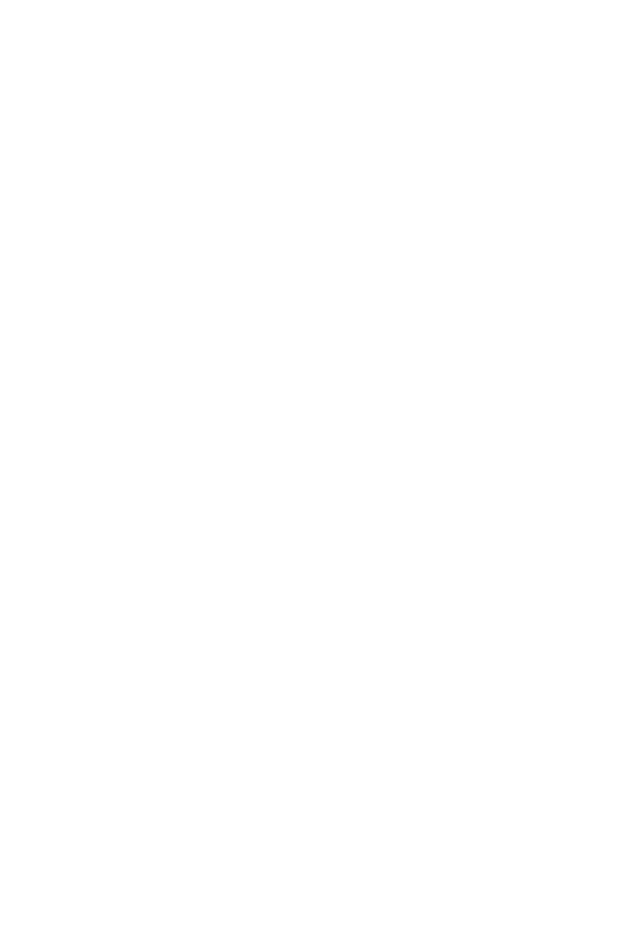
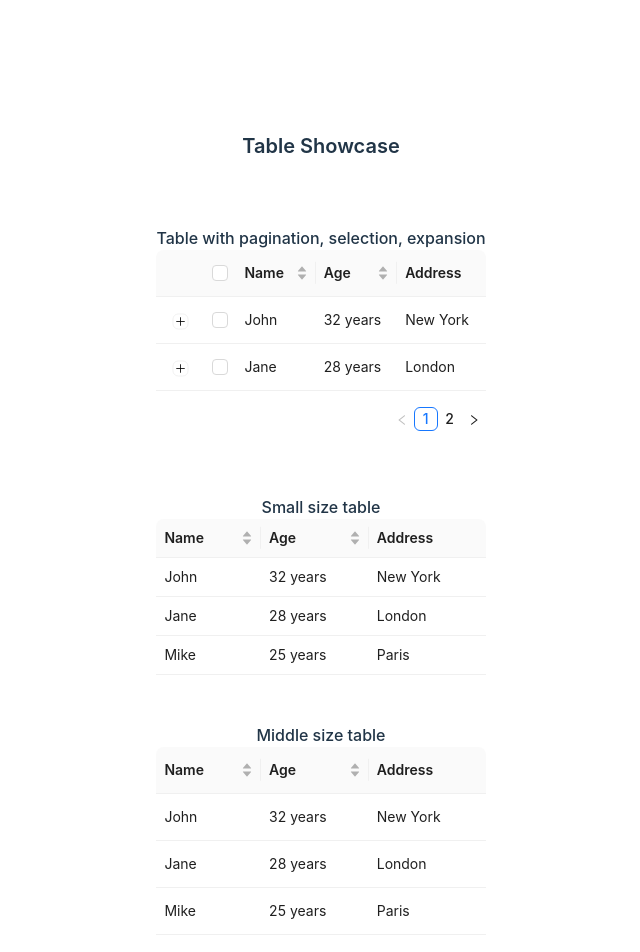
Before and after one commit to thanhbinh02/react-cypress-template, a React (Vite) app: page /table in a window 1280 px wide. Before the commit this address had no page. Shown: the top 952 px of the page, without its empty margins (319-959 px from the left). Before the commit the page ends 800 px from the top, so only its background shows below. Built offline with nearby package versions, Linux system fonts and the light colour scheme.

Commit message:
khoa.nguyen: table

```diff
--- a/src/App.tsx
+++ b/src/App.tsx
@@ -18,6 +18,7 @@
 import SpinShowcasePage from './pages/spin-showcase-page';
 import CheckboxShowcasePage from './pages/checkbox-showcase-page';
 import DatePickerShowcasePage from './pages/date-picker-showcase-page';
+import TableShowcasePage from './pages/table-showcase-page';
 
 function App() {
   return (
@@ -39,6 +40,7 @@
         <Route path='/spin' element={<SpinShowcasePage />} />
         <Route path='/checkbox' element={<CheckboxShowcasePage />} />
         <Route path='/date-picker' element={<DatePickerShowcasePage />} />
+        <Route path='/table' element={<TableShowcasePage />} />
       </Routes>
     </Router>
   );
--- a/src/pages/home.tsx
+++ b/src/pages/home.tsx
@@ -13,6 +13,11 @@
   { path: '/tooltip', text: 'Go to Tooltip Showcase' },
   { path: '/tag', text: 'Go to Tag Showcase' },
   { path: '/input-number', text: 'Go to Input Number Showcase' },
+  { path: '/pop-confirm', text: 'Go to Pop Confirm Showcase' },
+  { path: '/spin', text: 'Go to Spin Showcase' },
+  { path: '/checkbox', text: 'Go to Checkbox Showcase' },
+  { path: '/date-picker', text: 'Go to Date Picker Showcase' },
+  { path: '/table', text: 'Go to Table Showcase' },
 ];
 
 const HomePage = () => {
@@ -27,16 +32,6 @@
           </Button>
         </Link>
       ))}
-      <Button onClick={() => navigate('/pop-confirm')}>
-        Go to Pop Confirm Showcase
-      </Button>
-      <Button onClick={() => navigate('/spin')}>Go to Spin Showcase</Button>
-      <Button onClick={() => navigate('/checkbox')}>
-        Go to Checkbox Showcase
-      </Button>
-      <Button onClick={() => navigate('/date-picker')}>
-        Go to Date Picker Showcase
-      </Button>
     </div>
   );
 };
--- /dev/null
+++ b/src/pages/table-showcase-page.tsx
@@ -0,0 +1,150 @@
+import React from 'react';
+import { Table, Space } from 'antd';
+import type { TableProps } from 'antd';
+
+interface DataType {
+  key: string;
+  name: string;
+  age: number;
+  address: string;
+}
+
+const dataSource: DataType[] = [
+  { key: '1', name: 'John', age: 32, address: 'New York' },
+  { key: '2', name: 'Jane', age: 28, address: 'London' },
+  { key: '3', name: 'Mike', age: 25, address: 'Paris' },
+];
+
+const columns: TableProps<DataType>['columns'] = [
+  {
+    title: 'Name',
+    dataIndex: 'name',
+    key: 'name',
+    sorter: (a: DataType, b: DataType) => a.name.localeCompare(b.name),
+  },
+  {
+    title: 'Age',
+    dataIndex: 'age',
+    key: 'age',
+    sorter: (a: DataType, b: DataType) => a.age - b.age,
+    render: (age: number) => <span data-testid='age-cell'>{age} years</span>,
+  },
+  {
+    title: 'Address',
+    dataIndex: 'address',
+    key: 'address',
+  },
+];
+
+// Row expansion
+const expandedRowRender = (record: DataType) => (
+  <p style={{ margin: 0 }}>Expanded content for {record.name}</p>
+);
+
+// Row selection
+const rowSelection = {
+  onChange: (selectedRowKeys: React.Key[]) => {
+    console.log('Selected Row Keys:', selectedRowKeys);
+  },
+};
+
+const expandedRowRenderNested = () => {
+  const nestedColumns = [
+    { title: 'Date', dataIndex: 'date', key: 'date' },
+    { title: 'Value', dataIndex: 'value', key: 'value' },
+  ];
+  const nestedData = [
+    { key: '1', date: '2024-01-01', value: 100 },
+    { key: '2', date: '2024-01-02', value: 200 },
+  ];
+
+  return (
+    <Table
+      dataSource={nestedData}
+      columns={nestedColumns}
+      pagination={false}
+      data-testid='nested-table'
+      rowKey='key'
+    />
+  );
+};
+
+export default function TableShowcasePage() {
+  return (
+    <div style={{ marginTop: 100 }}>
+      <h2 className='text-xl font-semibold'>Table Showcase</h2>
+      <Space direction='vertical' size={48}>
+        {' '}
+        {/* Tăng size để cách đều hơn giữa các table */}
+        <div>
+          <p className='font-medium'>Table with pagination, selection, expansion</p>
+          <Table
+            dataSource={dataSource}
+            columns={columns}
+            rowSelection={rowSelection}
+            expandedRowRender={expandedRowRender}
+            pagination={{ pageSize: 2 }}
+            size='middle'
+            data-testid='antd-table'
+            rowKey='key'
+          />
+        </div>
+        <div>
+          <p className='font-medium'>Small size table</p>
+          <Table
+            dataSource={dataSource}
+            columns={columns}
+            size='small'
+            pagination={false}
+            data-testid='small-table'
+            rowKey='key'
+          />
+        </div>
+        <div>
+          <p className='font-medium'>Middle size table</p>
+          <Table
+            dataSource={dataSource}
+            columns={columns}
+            size='middle'
+            pagination={false}
+            data-testid='middle-table'
+            rowKey='key'
+          />
+        </div>
+        <div>
+          <p className='font-medium'>Table with expandable rows</p>
+          <Table
+            dataSource={dataSource}
+            columns={columns}
+            expandedRowRender={expandedRowRender}
+            pagination={false}
+            data-testid='expandable-table'
+            rowKey='key'
+          />
+        </div>
+        <div>
+          <p className='font-medium'>Table with row selection</p>
+          <Table
+            dataSource={dataSource}
+            columns={columns}
+            rowSelection={rowSelection}
+            pagination={false}
+            data-testid='selection-table'
+            rowKey='key'
+          />
+        </div>
+        <div>
+          <p className='font-medium'>Expandable table with nested Table</p>
+          <Table
+            dataSource={dataSource}
+            columns={columns}
+            expandedRowRender={expandedRowRenderNested}
+            pagination={false}
+            data-testid='expandable-nested-table'
+            rowKey='key'
+          />
+        </div>
+      </Space>
+    </div>
+  );
+}
```
Also changed, not shown: 2 other files (tests, documents, lock files or other folders).
